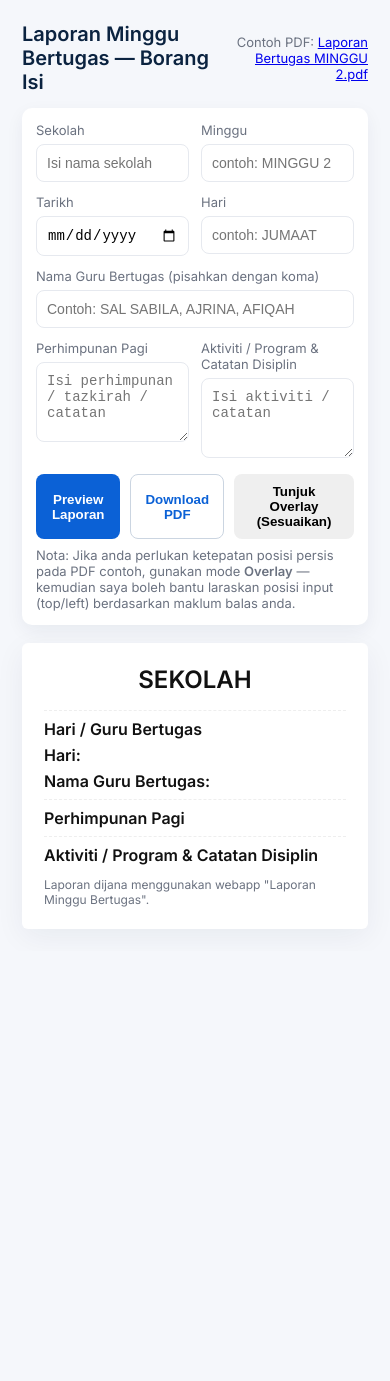
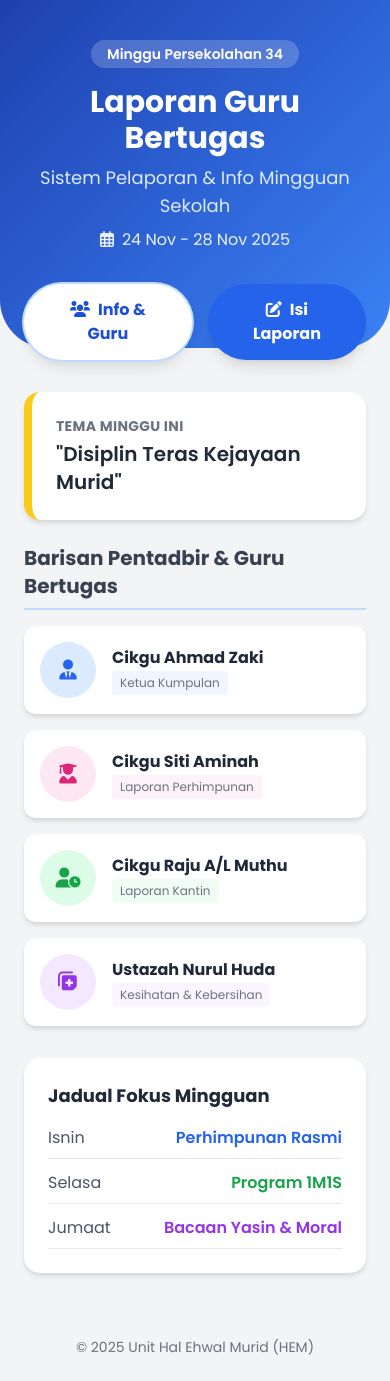
Before and after one commit to cikgujiwa/laporanbertugas, a plain HTML site: page index.html in a window 390 px wide. Before the commit the page ends 951 px from the top, so only its background shows below. Drawn offline with nearby package versions, Linux system fonts and the light colour scheme.

Commit message:
Update index.html

```diff
--- a/index.html
+++ b/index.html
@@ -1,242 +1,191 @@
-<!doctype html>
+<!DOCTYPE html>
 <html lang="ms">
 <head>
-<meta charset="utf-8" />
-<meta name="viewport" content="width=device-width,initial-scale=1" />
-<title>Laporan Minggu Bertugas — Borang Isi</title>
-<link href="https://fonts.googleapis.com/css2?family=Inter:wght@300;400;600&display=swap" rel="stylesheet">
+    <meta charset="UTF-8">
+    <meta name="viewport" content="width=device-width, initial-scale=1.0">
+    <title>Laporan Guru Bertugas - Sekolah Kebangsaan</title>
+    <script src="https://cdn.tailwindcss.com"></script>
+    <link href="https://cdnjs.cloudflare.com/ajax/libs/font-awesome/6.0.0/css/all.min.css" rel="stylesheet">
     <style>
-  :root{--bg:#f5f7fb;--card:#fff;--accent:#0b61d6;--muted:#6b7280;font-family:Inter,system-ui,-apple-system,"Segoe UI",Roboto,Arial;}
-  body{margin:0;background:var(--bg);padding:22px;}
-  .container{max-width:980px;margin:0 auto;}
-  header{display:flex;align-items:center;justify-content:space-between;margin-bottom:14px;}
-  h1{margin:0;font-size:20px;color:#0b2340;}
-  .card{background:var(--card);padding:14px;border-radius:10px;box-shadow:0 6px 18px rgba(11,34,64,0.06);}
-  label{display:block;font-size:13px;color:var(--muted);margin-bottom:6px;}
-  input[type="text"], input[type="date"], textarea, select{
-    width:100%;padding:10px;border-radius:8px;border:1px solid #e6e9ef;font-size:14px;box-sizing:border-box;
+        @import url('https://fonts.googleapis.com/css2?family=Poppins:wght@300;400;600;700&display=swap');
+        body { font-family: 'Poppins', sans-serif; background-color: #f3f4f6; }
+        .gradient-header {
+            background: linear-gradient(135deg, #1e40af 0%, #3b82f6 100%);
         }
-  textarea{min-height:80px;resize:vertical;}
-  .grid{display:grid;grid-template-columns:1fr 1fr;gap:12px;}
-  .actions{display:flex;gap:10px;margin-top:12px;}
-  button{padding:10px 14px;border-radius:8px;border:0;cursor:pointer;font-weight:600;}
-  .btn-primary{background:var(--accent);color:white;}
-  .btn-outline{background:white;border:1px solid #cbd5e1;color:var(--accent);}
-  .note{color:var(--muted);font-size:13px;margin-top:8px;}
-
-  /* PREVIEW (paper-like A4) */
-  .preview-wrap{margin-top:18px;display:flex;justify-content:center;}
-  #report{background:white;padding:22px;border-radius:6px;width:794px; /* A4 px @96dpi ~ 794x1123 */ color:#111;box-shadow:0 8px 30px rgba(11,34,64,0.06);}
-  #report h2{text-align:center;margin:0 0 8px 0;}
-  .meta{display:flex;justify-content:space-between;font-size:13px;color:var(--muted);margin-bottom:8px;}
-  section{margin-top:8px;border-top:1px dashed #eee;padding-top:8px;}
-  .section-title{font-weight:700;margin-bottom:6px;}
-  .names-list{white-space:pre-line;}
-
-  /* Optional overlay mode: place inputs on top of image-like layout (for manual fine-tune) */
-  .overlay-frame{position:relative;width:794px;height:1123px;margin:14px auto;border:1px solid #eee;background:white;overflow:hidden;}
-  .pdf-ref{position:absolute;inset:0;opacity:0.12;pointer-events:none;background:#fff url('/mnt/data/Laporan Bertugas MINGGU 2.pdf') center/cover no-repeat;}
-  /* If browser can't use PDF as background you'll still see faint area; we show the link above. */
-
-  /* Example positioned input (tweak top/left/width as needed) */
-  .abs-input{position:absolute;padding:6px;border:1px dashed rgba(11,34,64,0.12);background:rgba(255,255,255,0.9);border-radius:4px;font-size:13px;}
-  /* sample positions (adjust in CSS below if you want pixel-perfect) */
-  #abs-school{top:60px;left:80px;width:580px;height:26px;}
-  #abs-week{top:100px;left:80px;width:180px;height:26px;}
-  #abs-date{top:100px;left:420px;width:240px;height:26px;}
-  #abs-day{top:140px;left:80px;width:200px;height:26px;}
-  #abs-names{top:180px;left:80px;width:580px;height:60px;}
-  #abs-assembly{top:260px;left:42px;width:710px;height:220px;}
-  #abs-activities{top:500px;left:42px;width:710px;height:220px;}
-
-  @media print{.no-print{display:none}}
+        .card-shadow {
+            box-shadow: 0 4px 6px -1px rgba(0, 0, 0, 0.1), 0 2px 4px -1px rgba(0, 0, 0, 0.06);
+        }
     </style>
 </head>
-<body>
-  <div class="container">
-    <header>
-      <h1>Laporan Minggu Bertugas — Borang Isi</h1>
-      <div style="text-align:right;color:var(--muted);font-size:13px;">
-        Contoh PDF: <a href="/mnt/data/Laporan Bertugas MINGGU 2.pdf" target="_blank">Laporan Bertugas MINGGU 2.pdf</a>
+<body class="text-gray-800">
+
+    <div class="gradient-header text-white pb-24 pt-10 px-6 rounded-b-[3rem]">
+        <div class="max-w-4xl mx-auto text-center">
+            <div class="bg-white/20 inline-block px-4 py-1 rounded-full text-sm font-semibold mb-4 backdrop-blur-sm">
+                Minggu Persekolahan 34
             </div>
-    </header>
-
-    <div class="card no-print">
-      <div class="grid">
-        <div>
-          <label>Sekolah</label>
-          <input id="school" type="text" placeholder="Isi nama sekolah">
-        </div>
-        <div>
-          <label>Minggu</label>
-          <input id="week" type="text" placeholder="contoh: MINGGU 2">
-        </div>
-        <div>
-          <label>Tarikh</label>
-          <input id="date" type="date">
-        </div>
-        <div>
-          <label>Hari</label>
-          <input id="day" type="text" placeholder="contoh: JUMAAT">
-        </div>
-        <div style="grid-column:1/3;">
-          <label>Nama Guru Bertugas (pisahkan dengan koma)</label>
-          <input id="names" type="text" placeholder="Contoh: SAL SABILA, AJRINA, AFIQAH">
+            <h1 class="text-3xl md:text-5xl font-bold mb-2">Laporan Guru Bertugas</h1>
+            <p class="text-blue-100 text-lg">Sistem Pelaporan & Info Mingguan Sekolah</p>
+            <p class="mt-2 font-medium opacity-90"><i class="far fa-calendar-alt mr-2"></i>24 Nov - 28 Nov 2025</p>
         </div>
     </div>
 
-      <div style="display:grid;grid-template-columns:1fr 1fr;gap:12px;margin-top:12px;">
-        <div>
-          <label>Perhimpunan Pagi</label>
-          <textarea id="assembly" placeholder="Isi perhimpunan / tazkirah / catatan"></textarea>
+    <div class="max-w-4xl mx-auto px-6 -mt-16">
+
+        <div class="flex justify-center mb-8 gap-4">
+            <button onclick="switchTab('info')" id="btn-info" class="bg-white text-blue-700 px-6 py-3 rounded-full font-bold shadow-lg hover:scale-105 transition transform border-2 border-white ring-2 ring-blue-200">
+                <i class="fas fa-users mr-2"></i>Info & Guru
+            </button>
+            <button onclick="switchTab('laporan')" id="btn-laporan" class="bg-blue-600 text-white px-6 py-3 rounded-full font-bold shadow-lg hover:bg-blue-700 hover:scale-105 transition transform">
+                <i class="fas fa-edit mr-2"></i>Isi Laporan
+            </button>
+        </div>
+
+        <div id="content-info" class="animate-fade-in">
+
+            <div class="bg-white rounded-2xl p-6 mb-6 card-shadow border-l-8 border-yellow-400">
+                <h3 class="text-gray-500 text-sm font-bold uppercase tracking-wide mb-1">Tema Minggu Ini</h3>
+                <p class="text-xl font-semibold text-gray-800">"Disiplin Teras Kejayaan Murid"</p>
+            </div>
+
+            <h2 class="text-xl font-bold mb-4 text-gray-700 border-b-2 border-blue-200 pb-2 inline-block">Barisan Pentadbir & Guru Bertugas</h2>
+            <div class="grid grid-cols-1 md:grid-cols-2 gap-4 mb-8">
+                <div class="bg-white p-4 rounded-xl flex items-center gap-4 card-shadow">
+                    <div class="w-14 h-14 bg-blue-100 rounded-full flex items-center justify-center text-blue-600 text-xl">
+                        <i class="fas fa-user-tie"></i>
                     </div>
                     <div>
-          <label>Aktiviti / Program & Catatan Disiplin</label>
-          <textarea id="activities" placeholder="Isi aktiviti / catatan"></textarea>
+                        <p class="font-bold text-gray-800">Cikgu Ahmad Zaki</p>
+                        <p class="text-xs text-gray-500 bg-blue-50 px-2 py-1 rounded inline-block">Ketua Kumpulan</p>
+                    </div>
+                </div>
+                <div class="bg-white p-4 rounded-xl flex items-center gap-4 card-shadow">
+                    <div class="w-14 h-14 bg-pink-100 rounded-full flex items-center justify-center text-pink-600 text-xl">
+                        <i class="fas fa-user-graduate"></i>
+                    </div>
+                    <div>
+                        <p class="font-bold text-gray-800">Cikgu Siti Aminah</p>
+                        <p class="text-xs text-gray-500 bg-pink-50 px-2 py-1 rounded inline-block">Laporan Perhimpunan</p>
+                    </div>
+                </div>
+                 <div class="bg-white p-4 rounded-xl flex items-center gap-4 card-shadow">
+                    <div class="w-14 h-14 bg-green-100 rounded-full flex items-center justify-center text-green-600 text-xl">
+                        <i class="fas fa-user-clock"></i>
+                    </div>
+                    <div>
+                        <p class="font-bold text-gray-800">Cikgu Raju A/L Muthu</p>
+                        <p class="text-xs text-gray-500 bg-green-50 px-2 py-1 rounded inline-block">Laporan Kantin</p>
+                    </div>
+                </div>
+                <div class="bg-white p-4 rounded-xl flex items-center gap-4 card-shadow">
+                    <div class="w-14 h-14 bg-purple-100 rounded-full flex items-center justify-center text-purple-600 text-xl">
+                        <i class="fas fa-notes-medical"></i>
+                    </div>
+                    <div>
+                        <p class="font-bold text-gray-800">Ustazah Nurul Huda</p>
+                        <p class="text-xs text-gray-500 bg-purple-50 px-2 py-1 rounded inline-block">Kesihatan & Kebersihan</p>
+                    </div>
                 </div>
             </div>
 
-      <div class="actions">
-        <button class="btn-primary" id="previewBtn">Preview Laporan</button>
-        <button class="btn-outline" id="downloadBtn">Download PDF</button>
-        <button id="showOverlay" style="margin-left:auto;">Tunjuk Overlay (Sesuaikan)</button>
-      </div>
-      <div class="note">Nota: Jika anda perlukan ketepatan posisi persis pada PDF contoh, gunakan mode <strong>Overlay</strong> — kemudian saya boleh bantu laraskan posisi input (top/left) berdasarkan maklum balas anda.</div>
-    </div>
-
-    <!-- PREVIEW (rendered report that will be exported to PDF) -->
-    <div class="preview-wrap">
-      <div id="report" class="card" aria-live="polite">
-        <h2 id="report-school">SEKOLAH</h2>
-        <div class="meta">
-          <div id="report-week">Minggu</div>
-          <div id="report-date">Tarikh</div>
-        </div>
-
-        <section>
-          <div class="section-title">Hari / Guru Bertugas</div>
-          <div><strong>Hari:</strong> <span id="report-day"></span></div>
-          <div style="margin-top:6px;"><strong>Nama Guru Bertugas:</strong>
-            <div class="names-list" id="report-names"></div>
-          </div>
-        </section>
-
-        <section>
-          <div class="section-title">Perhimpunan Pagi</div>
-          <div id="report-assembly" style="white-space:pre-line;"></div>
-        </section>
-
-        <section>
-          <div class="section-title">Aktiviti / Program & Catatan Disiplin</div>
-          <div id="report-activities" style="white-space:pre-line;"></div>
-        </section>
-
-        <footer style="margin-top:12px;font-size:12px;color:var(--muted);">
-          Laporan dijana menggunakan webapp "Laporan Minggu Bertugas".
-        </footer>
+            <div class="bg-white rounded-2xl p-6 card-shadow mb-10">
+                <h3 class="font-bold text-lg mb-4">Jadual Fokus Mingguan</h3>
+                <ul class="space-y-3">
+                    <li class="flex justify-between border-b pb-2">
+                        <span class="text-gray-600">Isnin</span>
+                        <span class="font-semibold text-blue-600">Perhimpunan Rasmi</span>
+                    </li>
+                    <li class="flex justify-between border-b pb-2">
+                        <span class="text-gray-600">Selasa</span>
+                        <span class="font-semibold text-green-600">Program 1M1S</span>
+                    </li>
+                    <li class="flex justify-between border-b pb-2">
+                        <span class="text-gray-600">Jumaat</span>
+                        <span class="font-semibold text-purple-600">Bacaan Yasin & Moral</span>
+                    </li>
+                </ul>
             </div>
         </div>
 
-    <!-- OVERLAY FRAME (optional: pindah input tepat atas layout) -->
-    <div style="text-align:center;margin-top:12px;" id="overlayContainer" class="no-print" hidden>
-      <p style="color:var(--muted);font-size:13px;margin-bottom:8px;">Mode Overlay: seret/ubah saiz tidak disokong — gunakan CSS untuk melaraskan kedudukan tepat jika perlu.</p>
-      <div class="overlay-frame card">
-        <!-- Visual low-opacity PDF reference (browser may not preview PDF as background, but link above still works) -->
-        <div class="pdf-ref"></div>
+        <div id="content-laporan" class="hidden animate-fade-in mb-12">
+            <div class="bg-white p-8 rounded-2xl card-shadow">
+                <div class="text-center mb-6">
+                    <h2 class="text-2xl font-bold text-gray-800">Borang Laporan Harian</h2>
+                    <p class="text-gray-500">Sila isi maklumat kejadian/aktiviti hari ini.</p>
+                </div>
 
-        <!-- ABS positioned inputs (ubah kedudukan dalam CSS di atas untuk precision) -->
-        <input id="abs-school" class="abs-input" type="text" placeholder="Sekolah (posisi)">
-        <input id="abs-week" class="abs-input" type="text" placeholder="Minggu">
-        <input id="abs-date" class="abs-input" type="text" placeholder="Tarikh">
-        <input id="abs-day" class="abs-input" type="text" placeholder="Hari">
-        <textarea id="abs-names" class="abs-input" placeholder="Nama Guru (baris baru dipisah)"></textarea>
-        <textarea id="abs-assembly" class="abs-input" placeholder="Perhimpunan Pagi"></textarea>
-        <textarea id="abs-activities" class="abs-input" placeholder="Aktiviti / Program"></textarea>
+                <form onsubmit="event.preventDefault(); alert('Laporan berjaya dihantar! (Ini hanyalah demo)');">
+                    <div class="mb-4">
+                        <label class="block text-gray-700 font-bold mb-2">Tarikh</label>
+                        <input type="date" class="w-full p-3 border rounded-lg bg-gray-50 focus:outline-none focus:ring-2 focus:ring-blue-500">
+                    </div>
+
+                    <div class="mb-4">
+                        <label class="block text-gray-700 font-bold mb-2">Kategori Laporan</label>
+                        <select class="w-full p-3 border rounded-lg bg-gray-50 focus:outline-none focus:ring-2 focus:ring-blue-500">
+                            <option>Disiplin & Salah Laku</option>
+                            <option>Kebersihan & Keceriaan</option>
+                            <option>Kantin Sekolah</option>
+                            <option>Perhimpunan</option>
+                            <option>Lain-lain</option>
+                        </select>
+                    </div>
+
+                    <div class="mb-4">
+                        <label class="block text-gray-700 font-bold mb-2">Perincian Laporan</label>
+                        <textarea rows="4" placeholder="Tulis laporan ringkas di sini..." class="w-full p-3 border rounded-lg bg-gray-50 focus:outline-none focus:ring-2 focus:ring-blue-500"></textarea>
+                    </div>
+
+                    <div class="mb-6">
+                        <label class="block text-gray-700 font-bold mb-2">Muat Naik Gambar (Jika ada)</label>
+                        <div class="border-2 border-dashed border-gray-300 p-6 rounded-lg text-center hover:bg-gray-50 cursor-pointer">
+                            <i class="fas fa-cloud-upload-alt text-3xl text-gray-400 mb-2"></i>
+                            <p class="text-sm text-gray-500">Klik untuk pilih gambar</p>
+                        </div>
+                    </div>
+
+                    <button type="submit" class="w-full bg-blue-600 text-white font-bold py-4 rounded-xl shadow-lg hover:bg-blue-700 transition">
+                        Hantar Laporan
+                    </button>
+                </form>
             </div>
         </div>
 
     </div>
 
-  <!-- html2pdf CDN -->
-  <script src="https://cdnjs.cloudflare.com/ajax/libs/html2pdf.js/0.9.3/html2pdf.bundle.min.js"></script>
+    <footer class="text-center py-6 text-gray-500 text-sm">
+        <p>&copy; 2025 Unit Hal Ehwal Murid (HEM)</p>
+    </footer>
+
     <script>
-    // Fill report from form
-    function fillReportFromMain(){
-      document.getElementById('report-school').textContent = (document.getElementById('school').value || 'SEKOLAH').toUpperCase();
-      document.getElementById('report-week').textContent = (document.getElementById('week').value || '');
-      const dateVal = document.getElementById('date').value;
-      const dateFmt = dateVal ? new Date(dateVal).toLocaleDateString('ms-MY',{day:'2-digit',month:'2-digit',year:'numeric'}) : '';
-      document.getElementById('report-date').textContent = dateFmt;
-      document.getElementById('report-day').textContent = document.getElementById('day').value || '';
-      const names = document.getElementById('names').value || '';
-      document.getElementById('report-names').textContent = names.split(',').map(s=>s.trim()).join('\\n');
-      document.getElementById('report-assembly').textContent = document.getElementById('assembly').value || '';
-      document.getElementById('report-activities').textContent = document.getElementById('activities').value || '';
+        function switchTab(tab) {
+            const infoContent = document.getElementById('content-info');
+            const laporanContent = document.getElementById('content-laporan');
+            const btnInfo = document.getElementById('btn-info');
+            const btnLaporan = document.getElementById('btn-laporan');
+
+            if (tab === 'info') {
+                infoContent.classList.remove('hidden');
+                laporanContent.classList.add('hidden');
+
+                // Update Button Styles
+                btnInfo.classList.add('bg-white', 'text-blue-700', 'ring-2', 'ring-blue-200', 'border-white');
+                btnInfo.classList.remove('bg-blue-600', 'text-white');
+
+                btnLaporan.classList.add('bg-blue-600', 'text-white');
+                btnLaporan.classList.remove('bg-white', 'text-blue-700', 'ring-2', 'ring-blue-200');
+            } else {
+                infoContent.classList.add('hidden');
+                laporanContent.classList.remove('hidden');
+
+                // Update Button Styles
+                btnLaporan.classList.add('bg-white', 'text-blue-700', 'ring-2', 'ring-blue-200');
+                btnLaporan.classList.remove('bg-blue-600', 'text-white');
+
+                btnInfo.classList.add('bg-blue-600', 'text-white');
+                btnInfo.classList.remove('bg-white', 'text-blue-700', 'ring-2', 'ring-blue-200');
             }
-
-    document.getElementById('previewBtn').addEventListener('click', function(){
-      fillReportFromMain();
-      document.getElementById('report').scrollIntoView({behavior:'smooth'});
-    });
-
-    // Download PDF
-    document.getElementById('downloadBtn').addEventListener('click', function(){
-      fillReportFromMain();
-      const element = document.getElementById('report');
-      const opt = {
-        margin:       [0.4,0.4,0.4,0.4],
-        filename:     (document.getElementById('school').value || 'laporan') + '_' + (document.getElementById('week').value || '') + '.pdf',
-        image:        { type: 'jpeg', quality: 0.98 },
-        html2canvas:  { scale: 2, useCORS: true },
-        jsPDF:        { unit: 'in', format: 'a4', orientation: 'portrait' }
-      };
-      html2pdf().set(opt).from(element).save();
-    });
-
-    // Overlay toggle: sync values both ways
-    const showOverlayBtn = document.getElementById('showOverlay');
-    const overlayContainer = document.getElementById('overlayContainer');
-    let overlayVisible = false;
-    showOverlayBtn.addEventListener('click', function(){
-      overlayVisible = !overlayVisible;
-      overlayContainer.hidden = !overlayVisible;
-      showOverlayBtn.textContent = overlayVisible ? 'Tutup Overlay' : 'Tunjuk Overlay (Sesuaikan)';
-      if(overlayVisible) syncToOverlay();
-    });
-
-    function syncToOverlay(){
-      // copy main inputs into overlay positioned inputs
-      document.getElementById('abs-school').value = document.getElementById('school').value;
-      document.getElementById('abs-week').value = document.getElementById('week').value;
-      const d = document.getElementById('date').value;
-      document.getElementById('abs-date').value = d ? new Date(d).toLocaleDateString('ms-MY',{day:'2-digit',month:'2-digit',year:'numeric'}) : '';
-      document.getElementById('abs-day').value = document.getElementById('day').value;
-      document.getElementById('abs-names').value = document.getElementById('names').value.split(',').map(s=>s.trim()).join('\\n');
-      document.getElementById('abs-assembly').value = document.getElementById('assembly').value;
-      document.getElementById('abs-activities').value = document.getElementById('activities').value;
         }
-
-    // When overlay inputs change, push back to main form and preview
-    ['abs-school','abs-week','abs-date','abs-day','abs-names','abs-assembly','abs-activities'].forEach(id=>{
-      const el = document.getElementById(id);
-      el && el.addEventListener('input', function(){
-        // map back
-        if(id==='abs-school') document.getElementById('school').value = el.value;
-        if(id==='abs-week') document.getElementById('week').value = el.value;
-        if(id==='abs-date') {
-          // don't try to parse; put as text in preview date
-          // keep original date input untouched; preview uses text created below
-        }
-        if(id==='abs-day') document.getElementById('day').value = el.value;
-        if(id==='abs-names') document.getElementById('names').value = el.value.split('\\n').map(s=>s.trim()).join(', ');
-        if(id==='abs-assembly') document.getElementById('assembly').value = el.value;
-        if(id==='abs-activities') document.getElementById('activities').value = el.value;
-        fillReportFromMain();
-      });
-    });
-
-    // Initial fill
-    fillReportFromMain();
     </script>
 </body>
 </html>
```
Lines whose indentation alone changed are shown as unchanged.
